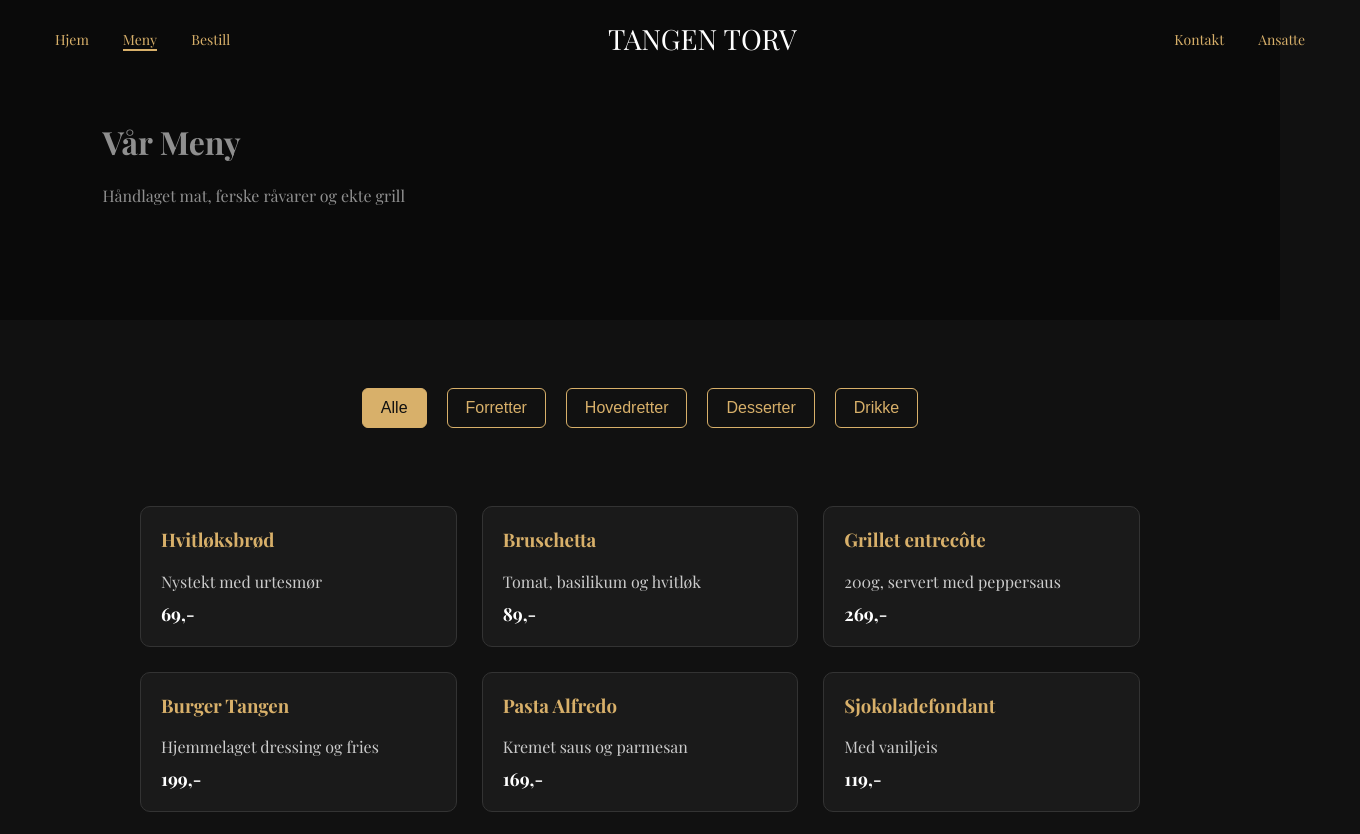
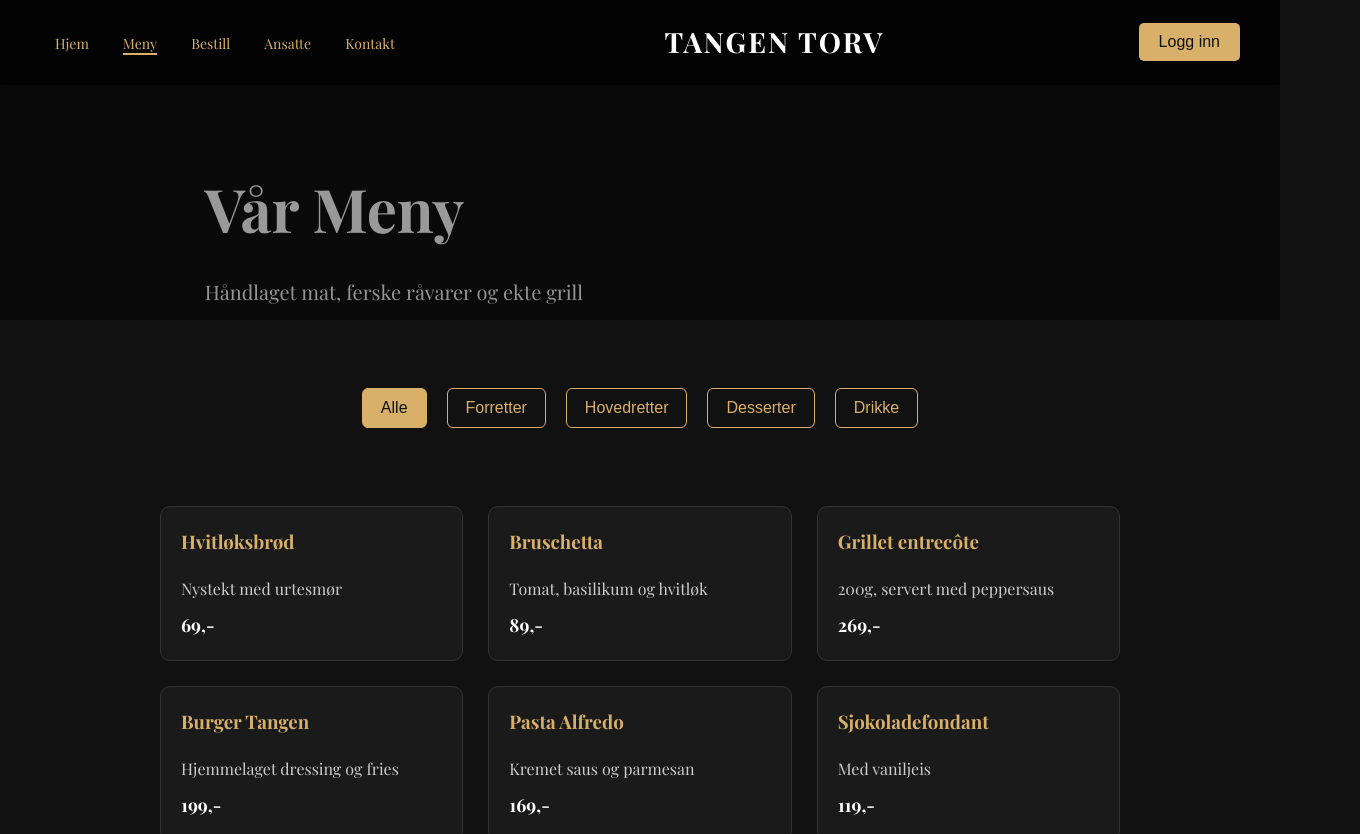
Before and after one commit to danashah-sh/Fullstack-web-applikasjon, a plain HTML site: page meny.html in a window 1280 px wide. Shown: the top 834 px of the page, 1360 px wide, since content can reach past the window. Drawn offline with nearby package versions, Linux system fonts and the light colour scheme.

Commit message:
Meny + nav fix

```diff
--- a/ansatte.css
+++ b/ansatte.css
@@ -50,7 +50,7 @@ body {
   content: "";
   position: absolute;
   inset: 0;
-    background: rgba(0,0,0,0.4);
+  background: rgba(0, 0, 0, 0.4);
 }
 
 .hero-content {
@@ -117,68 +117,13 @@ body {
   line-height: 1.5;
 }
 
-
-
-
-
-
-/* LOGIN OVERLAY */
-#login-overlay {
-    position: fixed;
-    inset: 0;
-    background: rgba(0,0,0,0.9);
-    display: flex;
-    justify-content: center;
-    align-items: center;
-    z-index: 9999;
-}
-
-.login-box {
-    background: #1c1c1c;
-    padding: 40px;
-    width: 320px;
-    text-align: center;
-    border-radius: 10px;
-    box-shadow: 0 0 20px rgba(0,0,0,0.6);
-}
-
-.login-box h2 {
-    color: #d8b06a;
-}
-
-.login-box label {
-    display: block;
-    margin-top: 15px;
-    text-align: left;
-}
-
-.login-box input {
-    width: 100%;
-    padding: 10px;
-    margin-top: 5px;
+.login-btn {
+  background: #d8b06a;
+  color: #111;
   border: none;
-    border-radius: 5px;
-    background: #222;
-    color: white;
-}
-
-.login-box button {
-    margin-top: 20px;
-    width: 100%;
-    padding: 12px;
-    border: none;
-    background: #d8b06a;
-    font-weight: bold;
-    color: #111;
+  padding: 10px 20px;
+  font-size: 16px;
   border-radius: 5px;
   cursor: pointer;
+  transition: background 0.3s;
 }
-
-.login-box button:hover {
-    background: #e3bf7b;
-}
-
-#error {
-    color: red;
-    margin-top: 10px;
-}
--- a/bestill.css
+++ b/bestill.css
@@ -183,3 +183,14 @@ select:focus {
   outline: none;
   border-bottom: 2px solid #d8b06a;
 }
+
+.login-btn {
+  background: #d8b06a;
+  color: #111;
+  border: none;
+  padding: 10px 20px;
+  font-size: 16px;
+  border-radius: 5px;
+  cursor: pointer;
+  transition: background 0.3s;
+}
--- a/kontakt.css
+++ b/kontakt.css
@@ -4,7 +4,6 @@ body {
   background-color: #111;
   color: #eee;
 }
-
 
 body {
   overflow-x: hidden;
@@ -52,7 +51,7 @@ body {
   content: "";
   position: absolute;
   inset: 0;
-    background: rgba(0,0,0,0.4);
+  background: rgba(0, 0, 0, 0.4);
 }
 
 .hero-content {
@@ -136,3 +135,14 @@ body {
 .nav {
   right: 20px;
 }
+
+.login-btn {
+  background: #d8b06a;
+  color: #111;
+  border: none;
+  padding: 10px 20px;
+  font-size: 16px;
+  border-radius: 5px;
+  cursor: pointer;
+  transition: background 0.3s;
+}
--- a/login.css
+++ b/login.css
@@ -60,3 +60,14 @@
   margin-top: 10px;
   font-size: 14px;
 }
+
+.login-btn {
+  background: #d8b06a;
+  color: #111;
+  border: none;
+  padding: 10px 20px;
+  font-size: 16px;
+  border-radius: 5px;
+  cursor: pointer;
+  transition: background 0.3s;
+}
--- a/meny.css
+++ b/meny.css
@@ -50,7 +50,7 @@ body {
   content: "";
   position: absolute;
   inset: 0;
-    background: rgba(0,0,0,0.4);
+  background: rgba(0, 0, 0, 0.4);
 }
 
 .hero-content {
@@ -129,3 +129,14 @@ body {
     font-size: 36px;
   }
 }
+
+.login-btn {
+  background: #d8b06a;
+  color: #111;
+  border: none;
+  padding: 10px 20px;
+  font-size: 16px;
+  border-radius: 5px;
+  cursor: pointer;
+  transition: background 0.3s;
+}
--- a/meny.html
+++ b/meny.html
@@ -1,13 +1,17 @@
 <!DOCTYPE html>
 <html lang="no">
+
 <head>
     <meta charset="UTF-8">
+    <meta name="viewport" content="width=device-width, initial-scale=1.0">
     <title>Meny — Tangen Torv</title>
-    <link rel="stylesheet" href="meny.css">
+    <link rel="stylesheet" href="style.css"> <!-- felles navbar og global stil -->
+    <link rel="stylesheet" href="meny.css"> <!-- spesifikk stil for meny -->
     <link rel="preconnect" href="https://fonts.googleapis.com">
     <link rel="preconnect" href="https://fonts.gstatic.com" crossorigin>
     <link href="https://fonts.googleapis.com/css2?family=Playfair+Display:wght@400;700&display=swap" rel="stylesheet">
 </head>
+
 <body>
 
     <!-- NAV -->
@@ -16,13 +20,14 @@
             <a href="index.html">Hjem</a>
             <a href="meny.html" class="active">Meny</a>
             <a href="bestill.html">Bestill</a>
+            <a href="ansatte.html">Ansatte</a>
+            <a href="kontakt.html">Kontakt</a>
         </div>
 
         <div class="logo">TANGEN TORV</div>
 
         <div class="nav-right">
-        <a href="kontakt.html">Kontakt</a>
-        <a href="ansatte.html">Ansatte</a>
+            <button class="login-btn" onclick="openLogin()">Logg inn</button>
         </div>
     </nav>
 
@@ -48,67 +53,73 @@
         <!-- Retter legges inn fra JavaScript -->
     </section>
 
-<!-- JAVASCRIPT INTEGRERT HER -->
+    <!-- LOGIN MODAL -->
+    <div id="login-overlay" onclick="closeLogin()" style="display:none;">
+        <div class="login-box" onclick="event.stopPropagation()">
+            <h2>Ansatt – Logg inn</h2>
+            <form id="loginForm">
+                <label>Brukernavn</label>
+                <input type="text" id="user" required>
+                <label>Passord</label>
+                <input type="password" id="pass" required>
+                <button type="submit">Logg inn</button>
+                <p id="error"></p>
+            </form>
+        </div>
+    </div>
+
+    <!-- JAVASCRIPT MENY -->
     <script>
-// Meny-data
         const menuItems = [
             { kategori: "forretter", navn: "Hvitløksbrød", beskrivelse: "Nystekt med urtesmør", pris: "69,-" },
             { kategori: "forretter", navn: "Bruschetta", beskrivelse: "Tomat, basilikum og hvitløk", pris: "89,-" },
-
             { kategori: "hovedretter", navn: "Grillet entrecôte", beskrivelse: "200g, servert med peppersaus", pris: "269,-" },
             { kategori: "hovedretter", navn: "Burger Tangen", beskrivelse: "Hjemmelaget dressing og fries", pris: "199,-" },
             { kategori: "hovedretter", navn: "Pasta Alfredo", beskrivelse: "Kremet saus og parmesan", pris: "169,-" },
-
             { kategori: "desserter", navn: "Sjokoladefondant", beskrivelse: "Med vaniljeis", pris: "119,-" },
             { kategori: "desserter", navn: "Panna Cotta", beskrivelse: "Bærsaus og mynte", pris: "99,-" },
-
             { kategori: "drikke", navn: "Cola", beskrivelse: "0.5L", pris: "39,-" },
             { kategori: "drikke", navn: "Mineralvann", beskrivelse: "Assortert", pris: "35,-" },
             { kategori: "drikke", navn: "Husets øl", beskrivelse: "Fatøl", pris: "89,-" }
         ];
 
-// Container
         const container = document.getElementById("menuContainer");
 
-// Funksjon for å vise retter
         function renderMenu(filter) {
             container.innerHTML = "";
-
-    const filtered =
-        filter === "all"
-            ? menuItems
-            : menuItems.filter(item => item.kategori === filter);
-
+            const filtered = filter === "all" ? menuItems : menuItems.filter(item => item.kategori === filter);
             filtered.forEach(item => {
                 const div = document.createElement("div");
                 div.classList.add("menu-item");
-
                 div.innerHTML = `
                     <h3>${item.navn}</h3>
                     <p>${item.beskrivelse}</p>
                     <div class="price">${item.pris}</div>
                 `;
-
                 container.appendChild(div);
             });
         }
 
-// Start med alle retter
         renderMenu("all");
 
-// Filtreringsknapper
         const buttons = document.querySelectorAll(".filter-btn");
-
         buttons.forEach(btn => {
             btn.addEventListener("click", () => {
                 document.querySelector(".filter-btn.active").classList.remove("active");
                 btn.classList.add("active");
-
-        const kategori = btn.getAttribute("data-filter");
-        renderMenu(kategori);
+                renderMenu(btn.getAttribute("data-filter"));
             });
         });
+
+        function openLogin() {
+            document.getElementById('login-overlay').style.display = 'flex';
+        }
+
+        function closeLogin() {
+            document.getElementById('login-overlay').style.display = 'none';
+        }
     </script>
 
 </body>
+
 </html>
```
Also changed, not shown: ansatte.html (+6 -3 lines), bestill.html (+3 -0 lines), index.html (+1 -0 lines), kontakt.html (+6 -2 lines), login.html (+3 -3 lines), bestillinger.html (added). Lines whose indentation alone changed are shown as unchanged.
